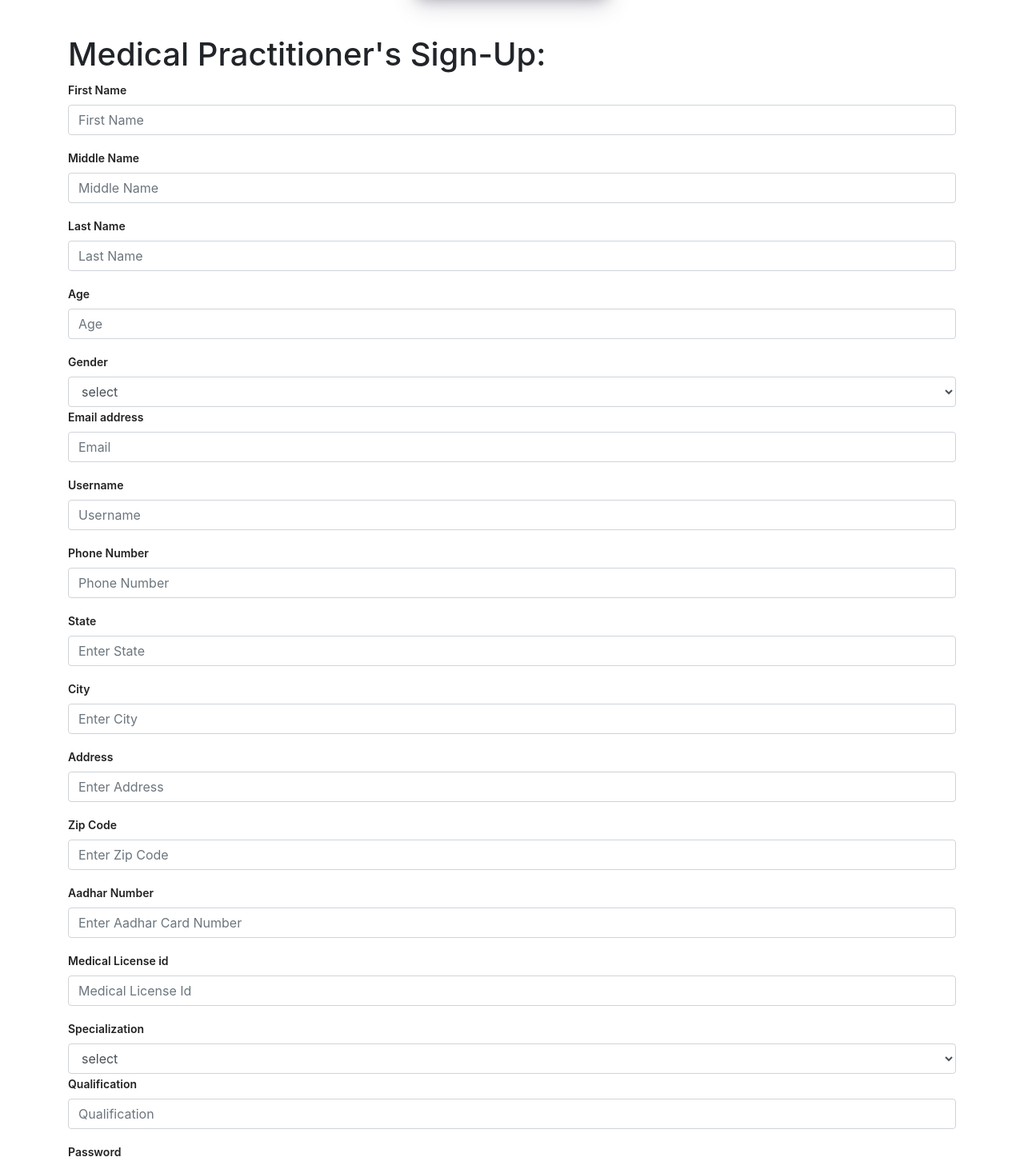
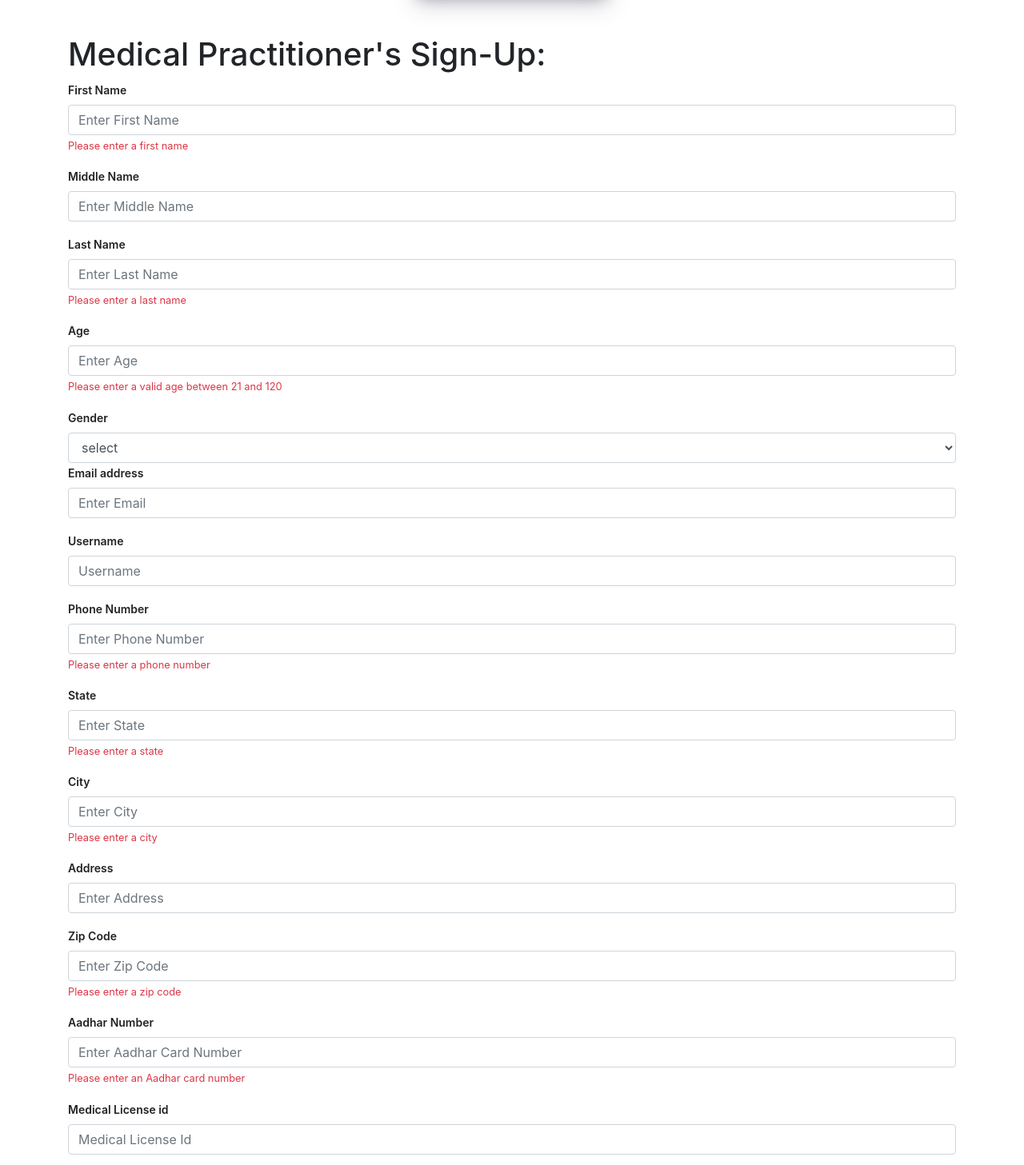
Before and after one commit to ramrodwal/Consent_Management_System, a React (Create React App) app in the folder Hospital/hospital-frontend/: page /RegisterNewDoctor in a window 1280 px wide. Shown: the part 360-1817 px from the top of the page at 80% size. Built offline with nearby package versions, Linux system fonts and the light colour scheme; no server answers; a web font is replaced by a local one.

Commit message:
updated constraints in the frontend for medicalpractitioner signup

```diff
--- a/Hospital/hospital-frontend/package.json
+++ b/Hospital/hospital-frontend/package.json
@@ -14,6 +14,7 @@
     "react-dom": "^18.2.0",
     "react-router-dom": "^6.9.0",
     "react-scripts": "5.0.1",
+    "verhoeff": "^0.0.5",
     "web-vitals": "^2.1.4"
   },
   "scripts": {
--- a/Hospital/hospital-frontend/src/RegisterNewDoctor.js
+++ b/Hospital/hospital-frontend/src/RegisterNewDoctor.js
@@ -8,8 +8,10 @@ import "./HospitalComponents/HospitalStyle.css"
 import Nav from 'react-bootstrap/Nav';
 import Navbar from 'react-bootstrap/Navbar';
 
-import { useState ,useEffect} from 'react';
+import { useState, useEffect } from 'react';
 import axios from "axios";
+
+
 
 function RegisterNewDoctor() {
 
@@ -60,6 +62,48 @@ function RegisterNewDoctor() {
       .catch(error => console.log("There is an error!!"));
   }
 
+  function isValidEmail(email) {
+    // Regular expression for matching email format
+    const emailRegex = /^[^\s@]+@[^\s@]+\.[^\s@]+$/;
+    return emailRegex.test(email);
+  }
+
+  function isValidPhoneNumber(number) {
+    // Regular expression for matching 10-digit phone number format
+    const phoneNumberRegex = /^[0-9]{10}$/;
+    return phoneNumberRegex.test(number);
+  }
+
+  function isNotEmpty(str) {
+    return str.trim() !== '';
+  }
+
+  function containsOnlyLetters(str) {
+    return /^[A-Za-z]+$/.test(str);
+  }
+
+  function containsOnlyLettersAndSpaces(str) {
+    return /^[A-Za-z\s]+$/.test(str);
+  }
+
+  function isValidZipCode(zip) {
+    const regex = /^\d{5}(?:[-\s]\d{4})?$/;
+    return regex.test(zip);
+  }
+
+  function isValidAadharNumber(aadhar) {
+    const aadharRegex = /^\d{12}$/;
+    return aadharRegex.test(aadhar);
+  }
+
+
+
+
+
+
+
+
+
   return (
     <>
 
@@ -103,23 +147,36 @@ function RegisterNewDoctor() {
         <h1 class="forgotpass">Medical Practitioner's Sign-Up:</h1>
         <Form onSubmit={handleSubmit}>
 
-          <Form.Group className="mb-3" controlId="formBasicText" >
+          <Form.Group className="mb-3" controlId="formBasicText">
             <Form.Label>First Name</Form.Label>
-            <Form.Control type="text" placeholder="First Name" value={fname} onChange={(event) => setFname(event.target.value)} />
+            <Form.Control type="text" placeholder="Enter First Name" value={fname} onChange={(event) => setFname(event.target.value)} required={true} pattern="[A-Za-z]+" title="Please enter only letters" maxLength={50} />
+            {!fname && <Form.Text className="text-danger">Please enter a first name</Form.Text>}
+            {fname && !/^[a-zA-Z]+$/.test(fname) && <Form.Text className="text-danger">Please enter only letters for the first name</Form.Text>}
           </Form.Group>
-          <Form.Group className="mb-3" controlId="formBasicText" >
+
+
+          <Form.Group className="mb-3" controlId="formBasicText">
             <Form.Label>Middle Name</Form.Label>
-            <Form.Control type="text" placeholder="Middle Name" value={mname} onChange={(event) => setMname(event.target.value)} />
+            <Form.Control type="text" placeholder="Enter Middle Name" value={mname} onChange={(event) => setMname(event.target.value)} maxLength={50} />
+            {mname && !/^[a-zA-Z]+$/.test(mname) && <Form.Text className="text-danger">Please enter only letters for the middle name</Form.Text>}
           </Form.Group>
-          <Form.Group className="mb-3" controlId="formBasicText" >
+
+
+          <Form.Group className="mb-3" controlId="formBasicText">
             <Form.Label>Last Name</Form.Label>
-            <Form.Control type="text" placeholder="Last Name" value={lname} onChange={(event) => setLname(event.target.value)} />
+            <Form.Control type="text" placeholder="Enter Last Name" value={lname} onChange={(event) => setLname(event.target.value)} required={true} pattern="[A-Za-z]+" title="Please enter only letters" maxLength={50} />
+            {!lname && <Form.Text className="text-danger">Please enter a last name</Form.Text>}
+            {lname && !/^[a-zA-Z]+$/.test(lname) && <Form.Text className="text-danger">Please enter only letters for the last name</Form.Text>}
           </Form.Group>
+
 
           <Form.Group className="mb-3" controlId="formBasicText" id="formsamerow">
             <Form.Label>Age</Form.Label>
-            <Form.Control type="number" placeholder="Age" value={age} onChange={(event) => setAge(event.target.value)} />
+            <Form.Control type="number" placeholder="Enter Age" value={age} onChange={(event) => setAge(event.target.value)} min={1} max={120} />
+            {(age < 21 || age > 120) && <Form.Text className="text-danger">Please enter a valid age between 21 and 120</Form.Text>}
           </Form.Group>
+
+
           <Form.Group controlId="formBasicSelect">
             <Form.Label>Gender</Form.Label>
             <Form.Control as="select" value={gender} onChange={(event) => setGender(event.target.value)}>
@@ -132,48 +189,62 @@ function RegisterNewDoctor() {
 
           <Form.Group className="mb-3" controlId="formBasicEmail">
             <Form.Label>Email address</Form.Label>
-            <Form.Control type="text" placeholder="Email" value={email} required="email" onChange={(event) => setEmail(event.target.value)} />
+            <Form.Control type="email" placeholder="Enter Email" value={email} onChange={(event) => setEmail(event.target.value)} required={true} />
+            {email && !isValidEmail(email) && <Form.Text className="text-danger">Please enter a valid email address</Form.Text>}
           </Form.Group>
+
 
           <Form.Group className="mb-3" controlId="formBasicText">
             <Form.Label>Username</Form.Label>
-            <Form.Control type="text" placeholder="Username" value={username} onChange={(event) => setUsername(event.target.value)} />
+            <Form.Control type="text" placeholder="Username" value={username} onChange={(event) => setUsername(event.target.value)} required={true} />
           </Form.Group>
 
           <Form.Group className="mb-3" controlId="formBasicText">
             <Form.Label>Phone Number</Form.Label>
-            <Form.Control type="text" placeholder="Phone Number" value={number} onChange={(event) => setNumber(event.target.value)} />
+            <Form.Control type="tel" placeholder="Enter Phone Number" value={number} onChange={(event) => setNumber(event.target.value)} pattern="[0-9]{10}" title="Please enter a 10-digit phone number without any spaces or special characters" />
+            {!isNotEmpty(number) && <Form.Text className="text-danger">Please enter a phone number</Form.Text>}
+            {isNotEmpty(number) && !isValidPhoneNumber(number) && <Form.Text className="text-danger">Please enter a valid 10-digit phone number</Form.Text>}
+          </Form.Group>
+
+          <Form.Group className="mb-3" controlId="formBasicText">
+            <Form.Label>State</Form.Label>
+            <Form.Control type="text" placeholder="Enter State" value={state} onChange={(event) => setState(event.target.value)} required={true} pattern="[A-Za-z]+" title="Please enter only letters" />
+            {!isNotEmpty(state) && <Form.Text className="text-danger">Please enter a state</Form.Text>}
+            {isNotEmpty(state) && !containsOnlyLetters(state) && <Form.Text className="text-danger">Please enter only letters for the state</Form.Text>}
           </Form.Group>
 
 
           <Form.Group className="mb-3" controlId="formBasicText">
-            <Form.Label>State</Form.Label>
-            <Form.Control type="text" placeholder="Enter State" value={state} onChange={(event) => setState(event.target.value)} />
+            <Form.Label>City</Form.Label>
+            <Form.Control type="text" placeholder="Enter City" value={city} onChange={(event) => setCity(event.target.value)} required={true} pattern="[A-Za-z ]+" title="Please enter only letters and spaces" />
+            {!isNotEmpty(city) && <Form.Text className="text-danger">Please enter a city</Form.Text>}
+            {isNotEmpty(city) && !containsOnlyLettersAndSpaces(city) && <Form.Text className="text-danger">Please enter only letters and spaces for the city</Form.Text>}
           </Form.Group>
 
-          <Form.Group className="mb-3" controlId="formBasicText">
-            <Form.Label>City</Form.Label>
-            <Form.Control type="text" placeholder="Enter City" value={city} onChange={(event) => setCity(event.target.value)} />
-          </Form.Group>
 
           <Form.Group className="mb-3" controlId="formBasicText">
             <Form.Label>Address</Form.Label>
-            <Form.Control type="text" placeholder="Enter Address" value={address} onChange={(event) => setAddress(event.target.value)} />
+            <Form.Control type="text" placeholder="Enter Address" value={address} onChange={(event) => setAddress(event.target.value)} required={true} />
           </Form.Group>
 
           <Form.Group className="mb-3" controlId="formBasicText">
             <Form.Label>Zip Code</Form.Label>
-            <Form.Control type="text" placeholder="Enter Zip Code" value={zipcode} onChange={(event) => setZipcode(event.target.value)} />
+            <Form.Control type="text" placeholder="Enter Zip Code" value={zipcode} onChange={(event) => setZipcode(event.target.value)} required={true} pattern="^\d{5}(?:[-\s]\d{4})?$" title="Please enter a valid zip code" />
+            {!isNotEmpty(zipcode) && <Form.Text className="text-danger">Please enter a zip code</Form.Text>}
+            {isNotEmpty(zipcode) && !isValidZipCode(zipcode) && <Form.Text className="text-danger">Please enter a valid zip code</Form.Text>}
           </Form.Group>
 
           <Form.Group className="mb-3" controlId="formBasicText">
             <Form.Label>Aadhar Number</Form.Label>
             <Form.Control type="text" placeholder="Enter Aadhar Card Number" value={practitioner_aadhar} onChange={(event) => setAadhar(event.target.value)} />
+            {!isNotEmpty(practitioner_aadhar) && <Form.Text className="text-danger">Please enter an Aadhar card number</Form.Text>}
+            {isNotEmpty(practitioner_aadhar) && !isValidAadharNumber(practitioner_aadhar) && <Form.Text className="text-danger">Please enter a valid Aadhar card number</Form.Text>}
           </Form.Group>
+
 
           <Form.Group className="mb-3" controlId="formBasicText">
             <Form.Label>Medical License id</Form.Label>
-            <Form.Control type="text" placeholder="Medical License Id" value={medical_license_id} onChange={(event) => setMedicalLicense(event.target.value)} />
+            <Form.Control type="text" placeholder="Medical License Id" value={medical_license_id} onChange={(event) => setMedicalLicense(event.target.value)} required={true} />
           </Form.Group>
 
           <Form.Group controlId="formBasicSelect">
@@ -188,18 +259,24 @@ function RegisterNewDoctor() {
 
           <Form.Group className="mb-3" controlId="formBasicText">
             <Form.Label>Qualification</Form.Label>
-            <Form.Control type="text" placeholder="Qualification" value={qualification} onChange={(event) => setQualification(event.target.value)} />
+            <Form.Control type="text" placeholder="Qualification" value={qualification} onChange={(event) => setQualification(event.target.value)} maxLength={50} required />
           </Form.Group>
 
           <Form.Group className="mb-3" controlId="formBasicPassword">
             <Form.Label>Password</Form.Label>
-            <Form.Control type="password" placeholder="Password" value={password} onChange={(event) => setPassword(event.target.value)} required />
+            <Form.Control type="password" placeholder="Password" value={password} onChange={(event) => setPassword(event.target.value)} required={true} minLength={8} />
+            {!isNotEmpty(password) && <Form.Text className="text-danger">Please enter a password</Form.Text>}
+            {isNotEmpty(password) && password.length < 8 && <Form.Text className="text-danger">Password must be at least 8 characters long</Form.Text>}
           </Form.Group>
+
 
           <Form.Group className="mb-3" controlId="formBasicPassword">
             <Form.Label>Confirm Password</Form.Label>
-            <Form.Control type="password" placeholder="Confirm Password" value={confirmPassword} onChange={(event) => setConfirmPassword(event.target.value)} required />
+            <Form.Control type="password" placeholder="Confirm Password" value={confirmPassword} onChange={(event) => setConfirmPassword(event.target.value)} required minLength={8} />
+            {!isNotEmpty(confirmPassword) && <Form.Text className="text-danger">Please enter a password</Form.Text>}
+            {isNotEmpty(confirmPassword) && confirmPassword !== password && <Form.Text className="text-danger">Passwords do not match</Form.Text>}
           </Form.Group>
+
 
           <Form.Group controlId="formBasicSelect">
             <Form.Label>Select Hospital Id</Form.Label>
```
Also changed, not shown: 1 other file (tests, documents, lock files or other folders). Lines whose indentation alone changed are shown as unchanged.
